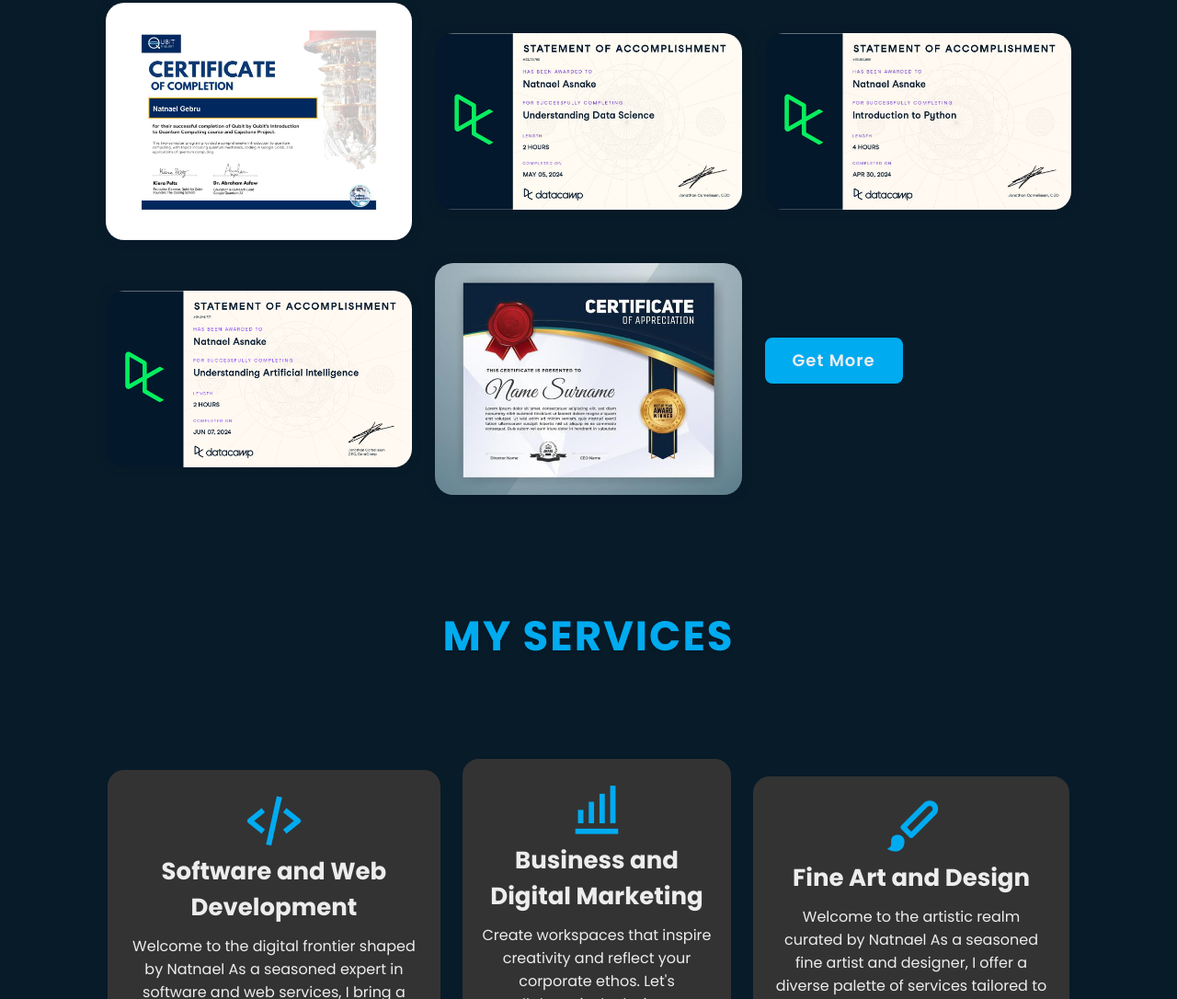
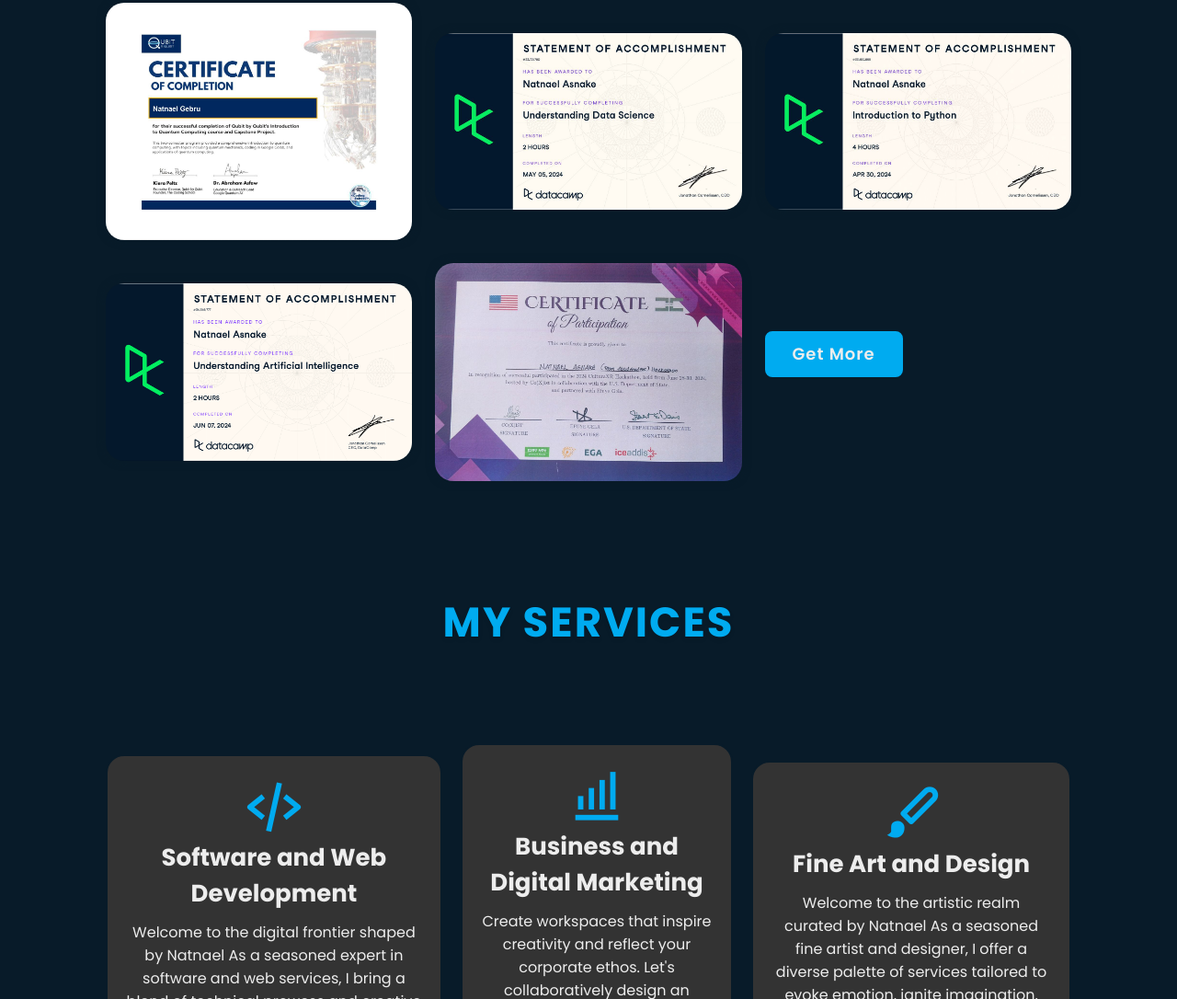
Before and after one commit to Nati-Man-code/My-portfolio, a plain HTML site: page index.html in a window 1280 px wide. Shown: the part 5613-6699 px from the top of the page at 92% size. Drawn offline with nearby package versions, Linux system fonts and the light colour scheme; files whose address does not match are found by name.

Commit message:
certificate updated

```diff
--- a/index.html
+++ b/index.html
@@ -441,7 +441,7 @@
             </div>
 
             <div class="portfolio-box">
-                <img src="image/cert2.jpg"
+                <img src="image/photo_2024-07-02_17-24-09.jpg"
                 alt="">
 
                 <div class="portfolio-layer">
```
Also changed, not shown: image/photo_2024-07-02_17-24-09.jpg (added).
